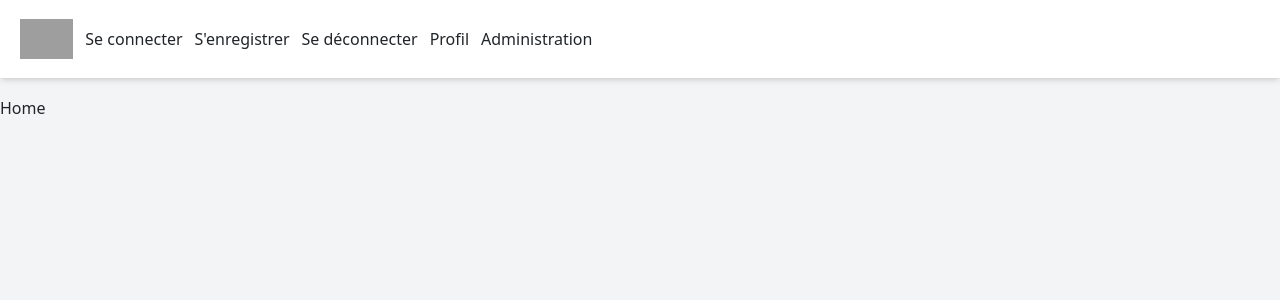
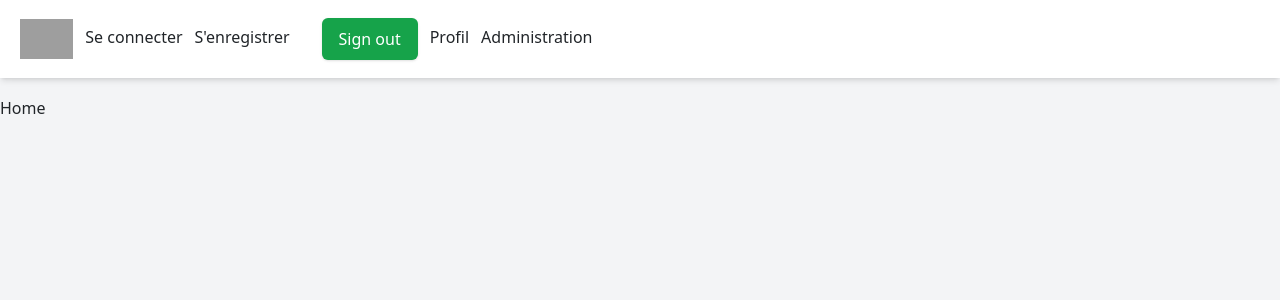
Before and after one commit to Exizygl/Trade-corner, a React (Vite) app: page / in a window 1280 px wide. Shown: the top 300 px of the page. Built offline with nearby package versions, Linux system fonts and the light colour scheme; grey boxes are pictures that could not be loaded.

Commit message:
Ajout du system de deconnection

```diff
--- a/src/app/components/layouts/Navbar.jsx
+++ b/src/app/components/layouts/Navbar.jsx
@@ -2,25 +2,17 @@ import { Disclosure, Transition } from '@headlessui/react';
 import { MenuIcon, XIcon } from '@heroicons/react/solid';
 import React from 'react';
 import { Link } from 'react-router-dom';
-import { Logout } from '../../api/backend/requestApi';
+import { useDispatch } from 'react-redux';
 import { URL_HOME } from './../../shared/constants/urls/urlConstants';
 import { URL_LOGIN } from './../../shared/constants/urls/urlConstants';
 import { URL_REGISTER } from './../../shared/constants/urls/urlConstants';
 import { URL_ADMIN } from './../../shared/constants/urls/urlConstants';
 import { URL_USER } from './../../shared/constants/urls/urlConstants';
 import { URL_LOGOUT } from './../../shared/constants/urls/urlConstants';
+import { selectIsLogged, signOut } from './../../shared/redux-store/authenticationSlice';
 
 const Navbar = () => {
-    const handleLogout = async () => {
-        try {
-            await axios.get({ Logout });
-            localStorage.removeItem('firstLogin');
-            window.location.href = '/';
-        } catch (err) {
-            window.location.href = '/';
-        }
-    };
-
+    const dispatch = useDispatch();
     return (
         <Disclosure as="nav" className="top-0 fixed z-50 w-full bg-white shadow-md">
             {({ open }) => (
@@ -47,12 +39,14 @@ const Navbar = () => {
                                     <Link to={URL_REGISTER} className="ml-3">
                                         S'enregistrer
                                     </Link>
-                                    <Link
-                                        to={URL_LOGOUT}
-                                        className="ml-3"
-                                        onClick={handleLogout}
-                                    >
-                                        Se déconnecter
+                                    <Link to={URL_LOGOUT}>
+                                        <button
+                                            className="ml-8 btn btn-green"
+                                            onClick={() => dispatch(signOut())}
+                                        >
+                                            {' '}
+                                            Sign out{' '}
+                                        </button>
                                     </Link>
                                     <Link to={URL_USER} className="ml-3">
                                         Profil
--- a/src/app/shared/redux-store/authenticationSlice.js
+++ b/src/app/shared/redux-store/authenticationSlice.js
@@ -10,7 +10,7 @@ import { setToken } from '../services/tokenServices';
 const initialState = {
     isLogged: isAuthenticated(),
     userId: isUserId(),
-    user: false
+    user: false,
 };
 
 export const authenticationSlice = createSlice({
@@ -21,22 +21,22 @@ export const authenticationSlice = createSlice({
             setToken(action.payload.id_token);
             state.isLogged = true;
             state.userId = isUserId();
-            state.user = action.payload.user
+            state.user = action.payload.user;
         },
         signOut: (state) => {
             localStorage.clear();
             sessionStorage.clear();
             state.isLogged = false;
             state.userId = false;
+            state.user = false;
         },
         updateUser: (state, action) => {
-
-            state.user = action.payload
+            state.user = action.payload;
         },
     },
 });
 
-export const { signIn, signOut, updateUser} = authenticationSlice.actions;
+export const { signIn, signOut, updateUser } = authenticationSlice.actions;
 
 export const selectIsLogged = (state) => state.auth.isLogged;
 
```
